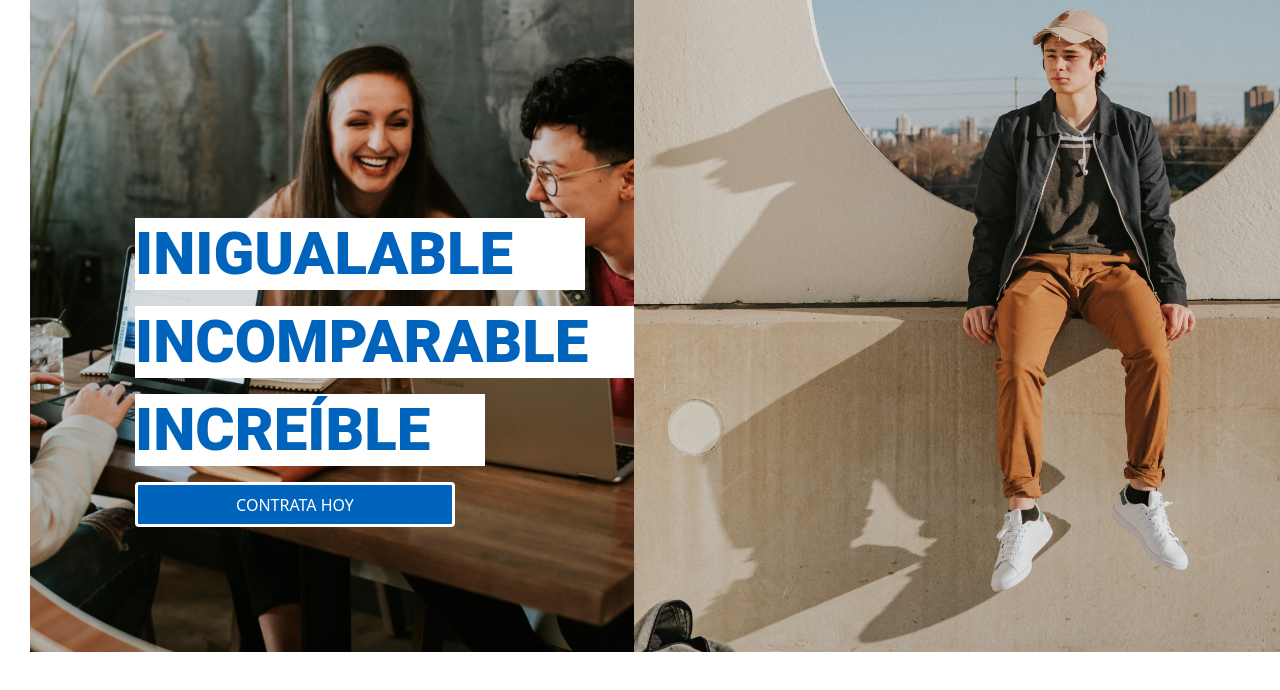
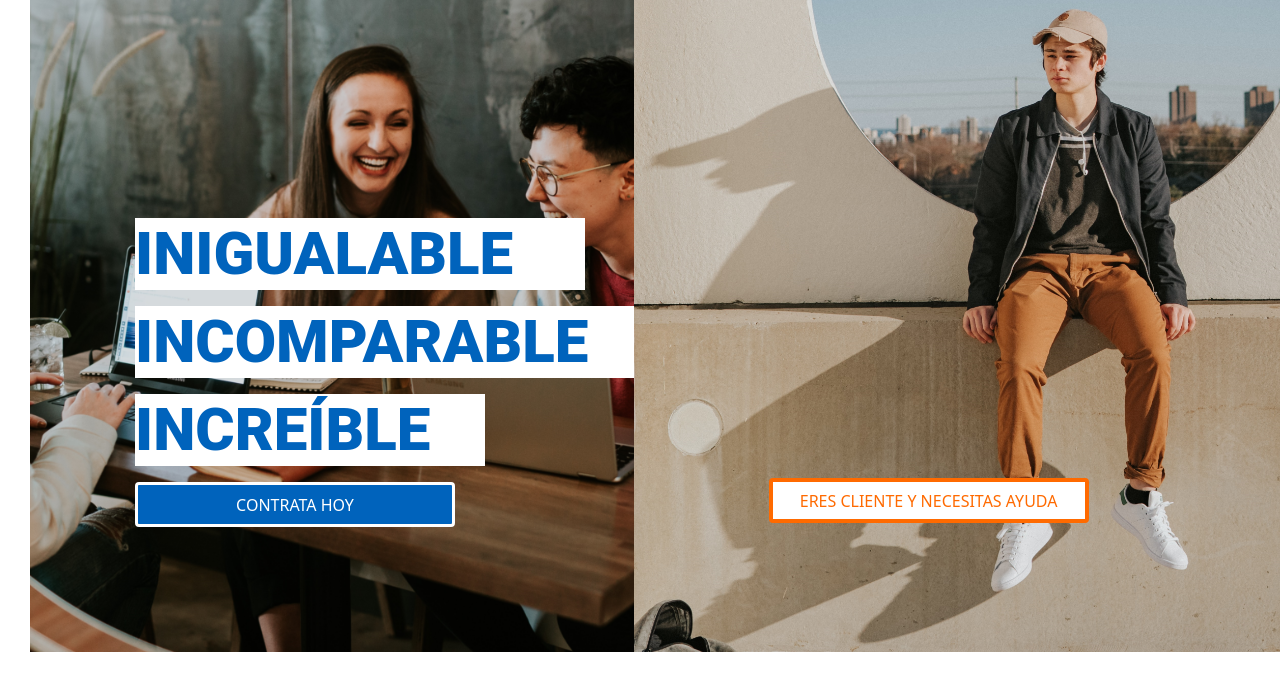
Before and after one commit to lylyzyta/Convertia, a website with bundled scripts: page src/index.html in a window 1280 px wide. Shown: the part 82-772 px from the top of the page. Built offline with nearby package versions, Linux system fonts and the light colour scheme.

Commit message:
Vista Home Completa_01

```diff
--- a/src/style/style.css
+++ b/src/style/style.css
@@ -101,3 +101,16 @@ body {
     position: absolute;
     z-index: 1;
 }
+
+.button-atc {
+    width: 320px;
+    height: 45px;
+    margin-top: 500px;
+    margin-left: 135px;
+    background: #FFFFFF 0% 0% no-repeat padding-box;
+    border: 4px solid #FF6A00;
+    border-radius: 4px;
+    color: #FF6A00;
+    position: absolute;
+    z-index: 1;
+}
--- a/src/views/home.js
+++ b/src/views/home.js
@@ -53,19 +53,22 @@ function home() {
 
   const homeImgContainerRight = document.createElement('div');
   homeImgContainerRight.classList.add('home-img-container');
-
-
   const homeCliente = document.createElement('img');
   homeCliente.classList.add('home-img');
   homeCliente.src = '../assets/home2.png';
-
+  const buttonAtc = document.createElement('button');
+  buttonAtc.classList.add('button-atc');
+  buttonAtc.textContent = 'ERES CLIENTE Y NECESITAS AYUDA';
+  buttonAtc.addEventListener('click', () => {
+    onNavigate('/atc');
+  });
 
 
 
   homeNavContainer.append(homeContact, homeLogo);
   homeImgContainerLeft.append(homeContrata,homeParagraphOne,homeParagraphTwo,
     homeParagraphTree,buttonBuyNow);
-  homeImgContainerRight.append(homeCliente);
+  homeImgContainerRight.append(homeCliente, buttonAtc);
   homeImgContainer.append(homeImgContainerLeft,homeImgContainerRight);
   homeContainer.append(homeNavContainer, homeImgContainer);
    return homeContainer;
```
